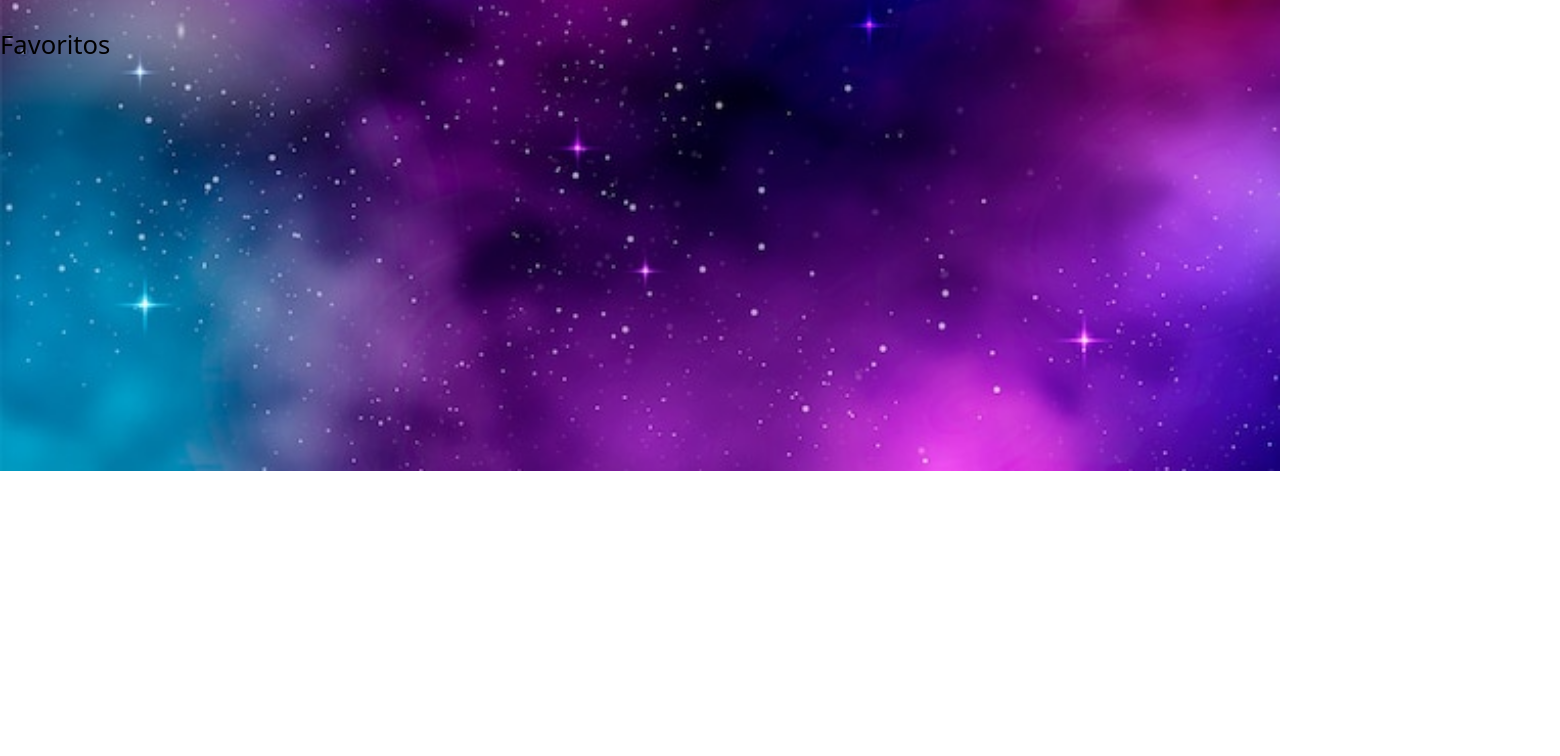
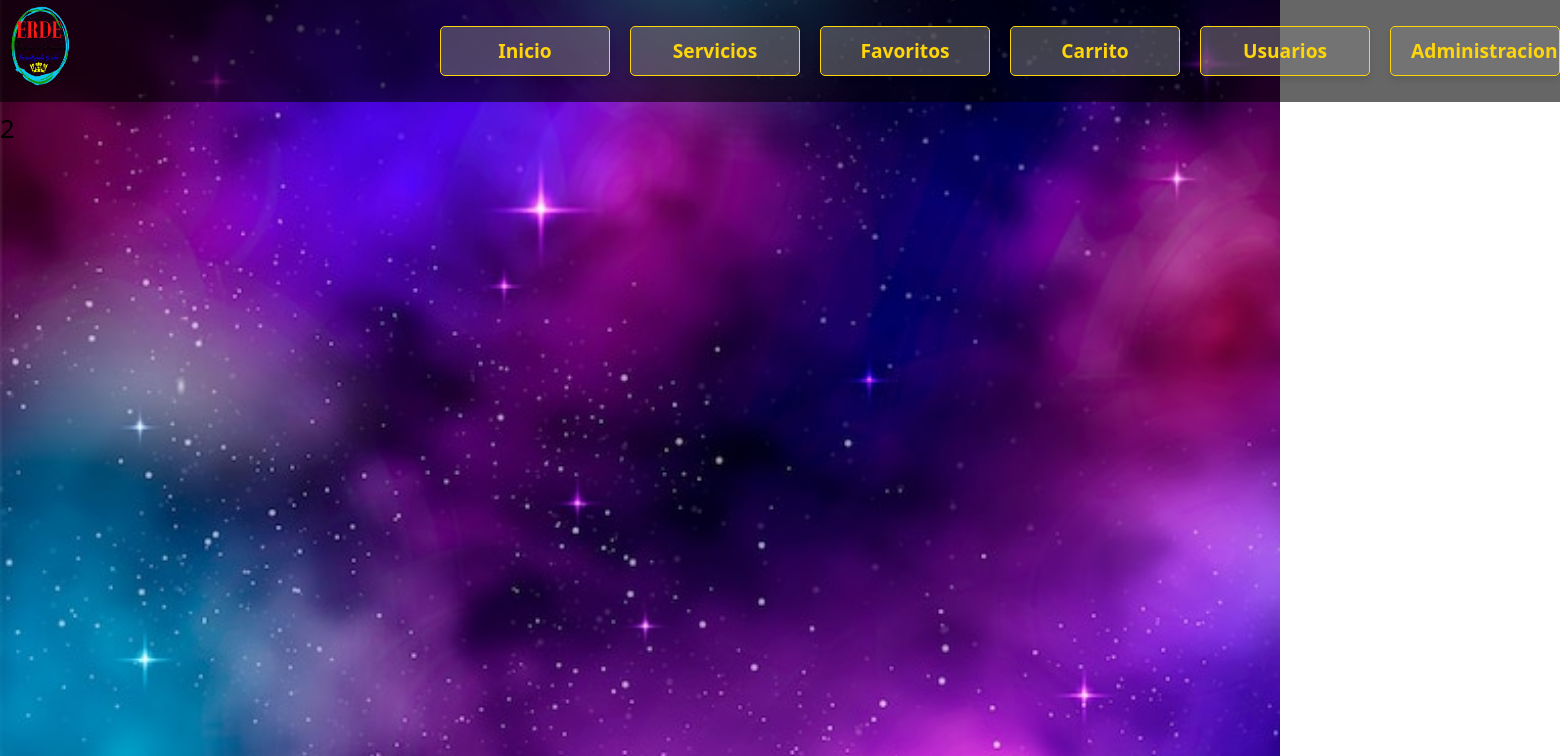
Before and after one commit to AlexanderMontenegro/ERDE_DyC, a React (Vite) app in the folder Client/: page /favoritos in a window 1280 px wide. Shown: the top 756 px of the page, 1560 px wide, since content can reach past the window. Built offline with nearby package versions, Linux system fonts and the light colour scheme.

Commit message:
Actualizacion 23/08-01.01

```diff
--- a/Client/src/App.jsx
+++ b/Client/src/App.jsx
@@ -6,6 +6,7 @@ import Carrito from './pages/Carrito';
 import Favoritos from './pages/Favoritos';
 import Usuarios from './pages/Usuarios';
 import Administracion from './pages/Administracion';
+import Servicios from './pages/Servicios';
 
 
 function App() {
@@ -18,6 +19,7 @@ function App() {
         <Route path='/favoritos' element={<Favoritos />} />
         <Route path='/usuarios' element={<Usuarios />} />
         <Route path='/administracion' element={<Administracion />} />
+        <Route path='/servicios' element={<Servicios />} />
 
       </Routes>
     </Router>
--- a/Client/src/components/Navbar.jsx
+++ b/Client/src/components/Navbar.jsx
@@ -13,13 +13,16 @@ const Navbar = () => {
       </div>
       <ul className="navbar-links">
   <li>
-    <Link to="/" className="nav-button">Inicio</Link>
+    <Link to="/home" className="nav-button">Inicio</Link>
+  </li>
+  <li>
+    <Link to="/servicios" className="nav-button">Servicios</Link>
+  </li>
+  <li>
+    <Link to="/favoritos" className="nav-button">Favoritos</Link>
   </li>
   <li>
     <Link to="/carrito" className="nav-button">Carrito</Link>
-  </li>
-  <li>
-    <Link to="/favoritos" className="nav-button">Favoritos</Link>
   </li>
   <li>
     <Link to="/usuarios" className="nav-button">Usuarios</Link>
--- a/Client/src/pages/Favoritos.jsx
+++ b/Client/src/pages/Favoritos.jsx
@@ -1,11 +1,16 @@
-import React from 'react'
+import React from "react";
+import "../styles/Favoritos.css"
+import Navbar from "../components/Navbar"
+import Footer from "../components/Footer"
 
 function Favoritos() {
   return (
-    <div>
-      <p>Favoritos</p>
+    <div className="favoritos">
+      <div className="nav"><Navbar/></div>
+      <div className="favoritos">2</div>
+      <div className="footer"><Footer/></div>
     </div>
-  )
+  );
 }
 
-export default Favoritos
+export default Favoritos;
--- /dev/null
+++ b/Client/src/pages/Servicios.jsx
@@ -0,0 +1,19 @@
+import React from "react";
+import Navbar from "../components/Navbar"
+import Footer from "../components/Footer"
+import "../styles/servicios.css"
+
+function Servicios() {
+  return (
+    <div className="servicios">
+      <div className="nav"><Navbar/></div>
+      <div className="personalizado">2</div>
+      <div className="estampado">3</div>
+      <div className="modelado">4</div>
+      <div className="footer"><Footer/></div>
+    </div>
+  );
+}
+
+
+export default Servicios;
--- /dev/null
+++ b/Client/src/styles/Favoritos.css
@@ -0,0 +1,21 @@
+.favoritos {
+  width: 100%;
+height: 100vh;
+  display: grid;
+  grid:
+    "nav" auto
+    "favoritos" 1fr
+    "footer" auto
+    / auto;
+  gap: 8px;
+}
+
+.nav {
+  grid-area: nav;
+}
+.favoritos {
+  grid-area: favoritos;
+}
+.footer {
+  grid-area: footer;
+}
--- a/Client/src/styles/Navbar.css
+++ b/Client/src/styles/Navbar.css
@@ -4,7 +4,7 @@
   justify-content: space-evenly;
   background-color: var(--negro-transparente);
   padding: auto ;
-  gap: 50rem;
+  gap: 20rem;
   align-items: center;
 }
 
--- /dev/null
+++ b/Client/src/styles/servicios.css
@@ -0,0 +1,17 @@
+.servicios {
+    width: 100%;
+    height: 100vh;
+    display: grid;
+    grid:
+      "nav nav nav" auto
+      "personalizado estampado modelado" 1fr
+      "footer footer footer" auto
+      / auto auto auto;
+    gap: 8px;
+  }
+
+  .nav { grid-area: nav; }
+  .personalizado { grid-area: personalizado; }
+  .estampado { grid-area: estampado; }
+  .modelado { grid-area: modelado; }
+  .footer { grid-area: footer; }
```
